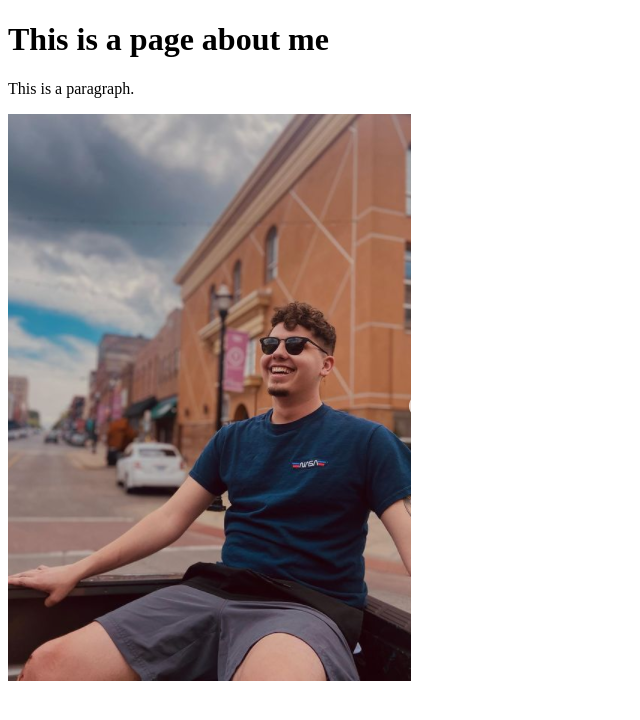
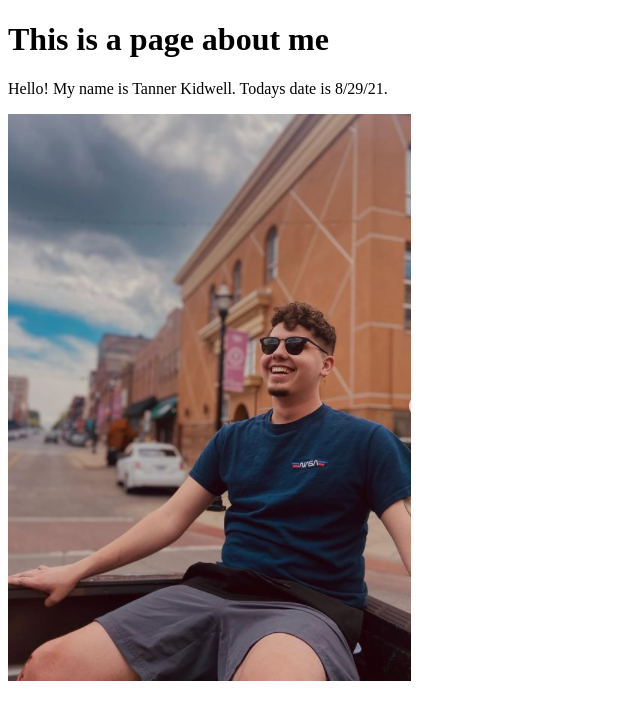
Before and after one commit to TannerKidwell/ITC-370-Code, a plain HTML site: page AboutMe/Index.html in a window 1280 px wide. Shown: the whole page, without its empty margins (0-640 px from the left). Drawn offline with Linux system fonts and the light colour scheme.

Commit message:
Finished Assignment

```diff
--- a/AboutMe/Index.html
+++ b/AboutMe/Index.html
@@ -4,7 +4,7 @@
 <body>
 
     <h1>This is a page about me</h1>
-    <p>This is a paragraph.</p>
+    <p>Hello! My name is Tanner Kidwell. Todays date is 8/29/21.</p>
     <img src="Me.PNG" alt="me" />
 
 </body>
```
